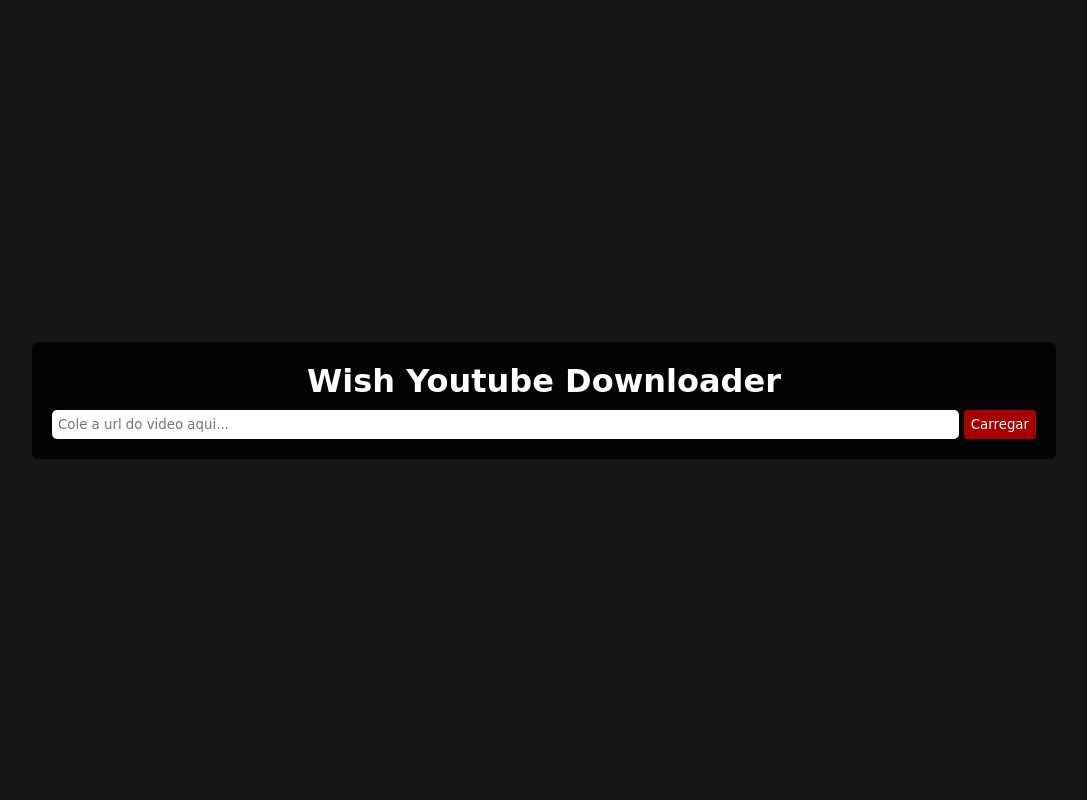
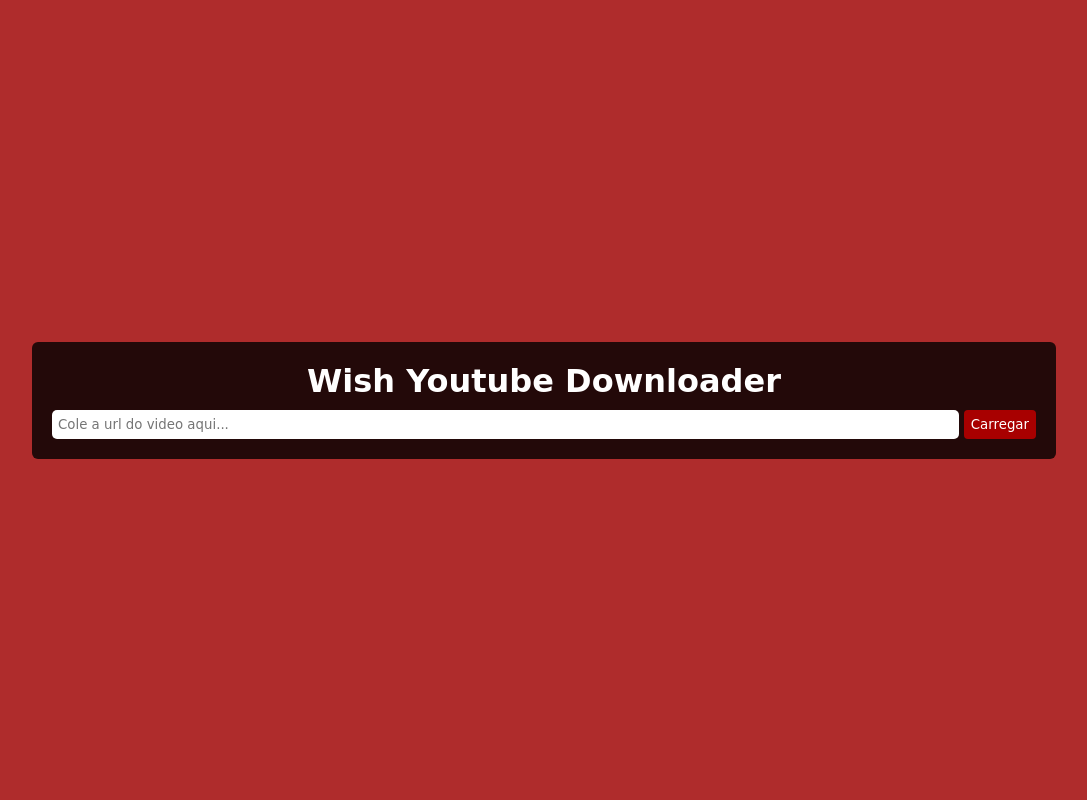
Before and after one commit to ezequielwish/flask-youtube-downloader, a Flask app: page / in a window 1280 px wide. Shown: the whole page, without its empty margins (96-1183 px from the left). Run offline with Flask 3, Linux system fonts and the light colour scheme.

Commit message:
download bug fixes

```diff
--- a/static/styles/style.css
+++ b/static/styles/style.css
@@ -6,7 +6,7 @@
 }
 
 body {
-    background-color: rgb(22, 22, 22);
+    background-color: rgb(175, 44, 44);
     height: 100vh;
     display: flex;
     justify-content: center;
```
Also changed, not shown: 1 other file.
